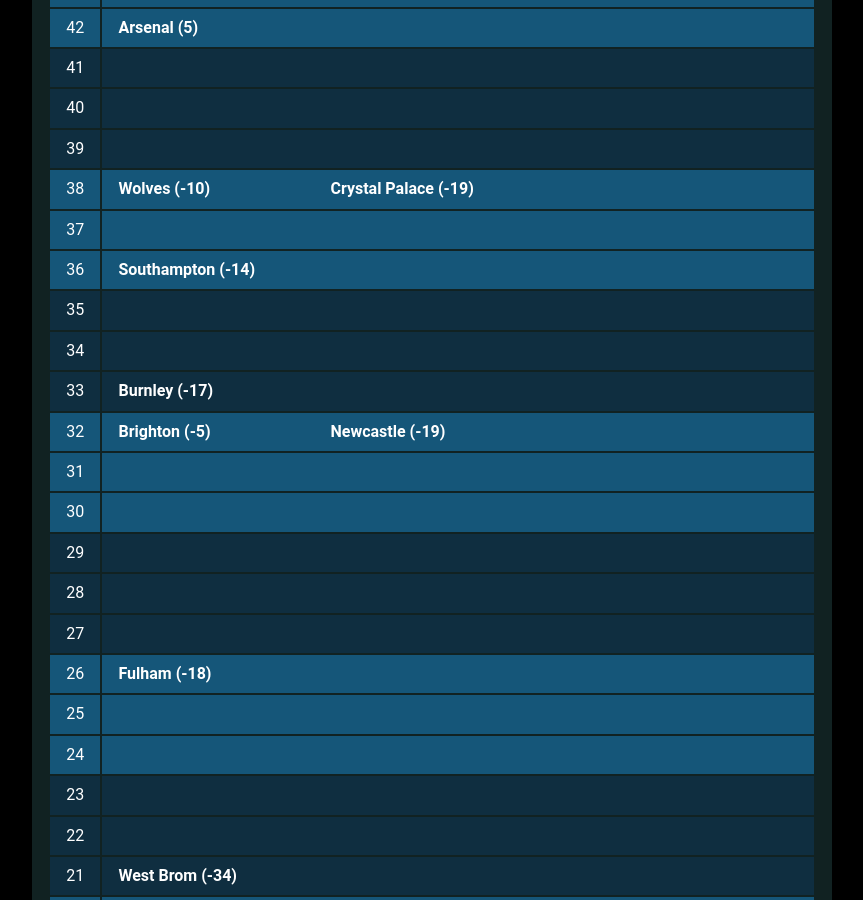
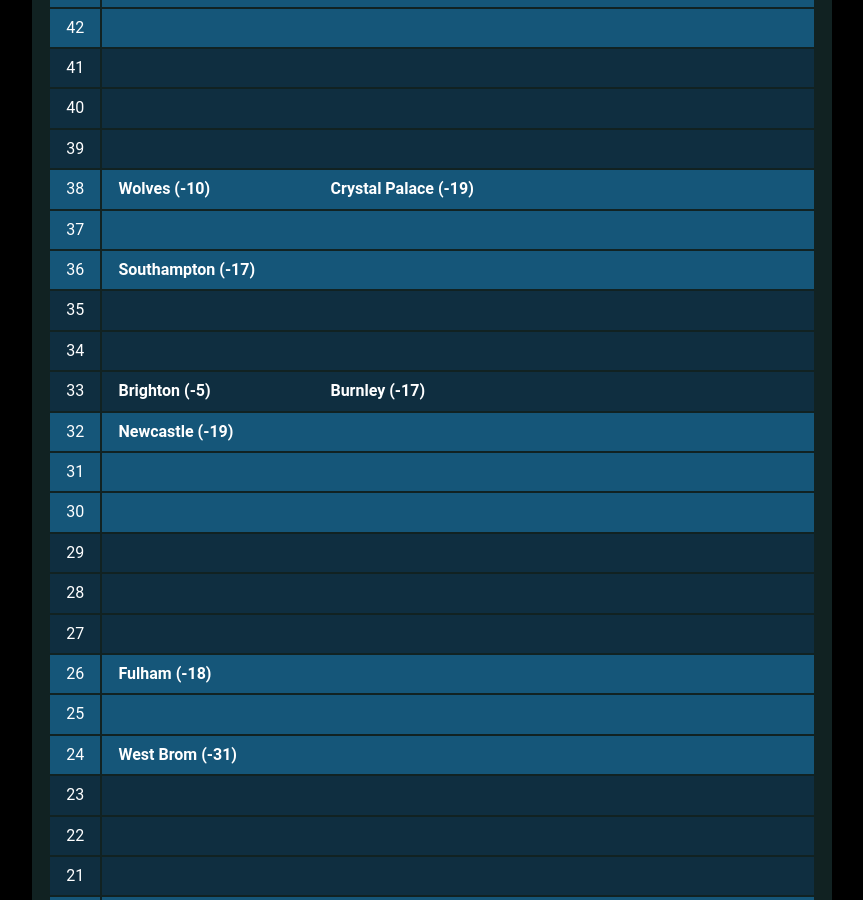
Before and after one commit to muru/muru.github.io, a Jekyll site: the page built from resources.md, in a window 1280 px wide and 900 px high, scrolled down 2770 px. Shown: the whole window, without its empty margins (208-1071 px from the left). Built offline with Jekyll 4.4.1, drawn with Linux system fonts in a browser that asks for light colours; some web fonts are replaced; some of the changed text lies outside the part shown.

Commit message:
updated cann-table: Fri 16 Apr 11:51:24 JST 2021

```diff
--- a/cann-table.html
+++ b/cann-table.html
@@ -59,6 +59,7 @@
 	<tr class="cann-row-2">
 		<td class="cann-point"> 63 </td>
 		<td class="cann-clubs">
+			<span class="club-name"> Man Utd (27) </span>
 		</td>
  	</tr>
 	<tr class="cann-row-1">
@@ -74,7 +75,6 @@
 	<tr class="cann-row-1">
 		<td class="cann-point"> 60 </td>
 		<td class="cann-clubs">
-			<span class="club-name"> Man Utd (25) </span>
 		</td>
  	</tr>
 	<tr class="cann-row-2">
@@ -134,18 +134,18 @@
 	<tr class="cann-row-1">
 		<td class="cann-point"> 49 </td>
 		<td class="cann-clubs">
-			<span class="club-name"> Tottenham (19) </span>
+			<span class="club-name"> Tottenham (17) </span>
 		</td>
  	</tr>
 	<tr class="cann-row-1">
 		<td class="cann-point"> 48 </td>
 		<td class="cann-clubs">
+			<span class="club-name"> Everton (3) </span>
 		</td>
  	</tr>
 	<tr class="cann-row-2">
 		<td class="cann-point"> 47 </td>
 		<td class="cann-clubs">
-			<span class="club-name"> Everton (3) </span>
 		</td>
  	</tr>
 	<tr class="cann-row-2">
@@ -156,6 +156,7 @@
 	<tr class="cann-row-2">
 		<td class="cann-point"> 45 </td>
 		<td class="cann-clubs">
+			<span class="club-name"> Arsenal (8) </span>
 			<span class="club-name"> Leeds (0) </span>
 		</td>
  	</tr>
@@ -173,7 +174,6 @@
 	<tr class="cann-row-1">
 		<td class="cann-point"> 42 </td>
 		<td class="cann-clubs">
-			<span class="club-name"> Arsenal (5) </span>
 		</td>
  	</tr>
 	<tr class="cann-row-2">
@@ -206,7 +206,7 @@
 	<tr class="cann-row-1">
 		<td class="cann-point"> 36 </td>
 		<td class="cann-clubs">
-			<span class="club-name"> Southampton (-14) </span>
+			<span class="club-name"> Southampton (-17) </span>
 		</td>
  	</tr>
 	<tr class="cann-row-2">
@@ -222,13 +222,13 @@
 	<tr class="cann-row-2">
 		<td class="cann-point"> 33 </td>
 		<td class="cann-clubs">
+			<span class="club-name"> Brighton (-5) </span>
 			<span class="club-name"> Burnley (-17) </span>
 		</td>
  	</tr>
 	<tr class="cann-row-1">
 		<td class="cann-point"> 32 </td>
 		<td class="cann-clubs">
-			<span class="club-name"> Brighton (-5) </span>
 			<span class="club-name"> Newcastle (-19) </span>
 		</td>
  	</tr>
@@ -271,6 +271,7 @@
 	<tr class="cann-row-1">
 		<td class="cann-point"> 24 </td>
 		<td class="cann-clubs">
+			<span class="club-name"> West Brom (-31) </span>
 		</td>
  	</tr>
 	<tr class="cann-row-2">
@@ -286,7 +287,6 @@
 	<tr class="cann-row-2">
 		<td class="cann-point"> 21 </td>
 		<td class="cann-clubs">
-			<span class="club-name"> West Brom (-34) </span>
 		</td>
  	</tr>
 	<tr class="cann-row-1">
@@ -322,8 +322,8 @@
 	<tr class="cann-row-1">
 		<td class="cann-point"> 14 </td>
 		<td class="cann-clubs">
-			<span class="club-name"> Sheff Utd (-35) </span>
+			<span class="club-name"> Sheff Utd (-38) </span>
 		</td>
  	</tr>
 </table>
-<span id="cann-gen-note"> Generated on  Monday, 12 April 2021 at 00:01 JST. </span>
+<span id="cann-gen-note"> Generated on  Friday, 16 April 2021 at 11:51 JST. </span>
```
